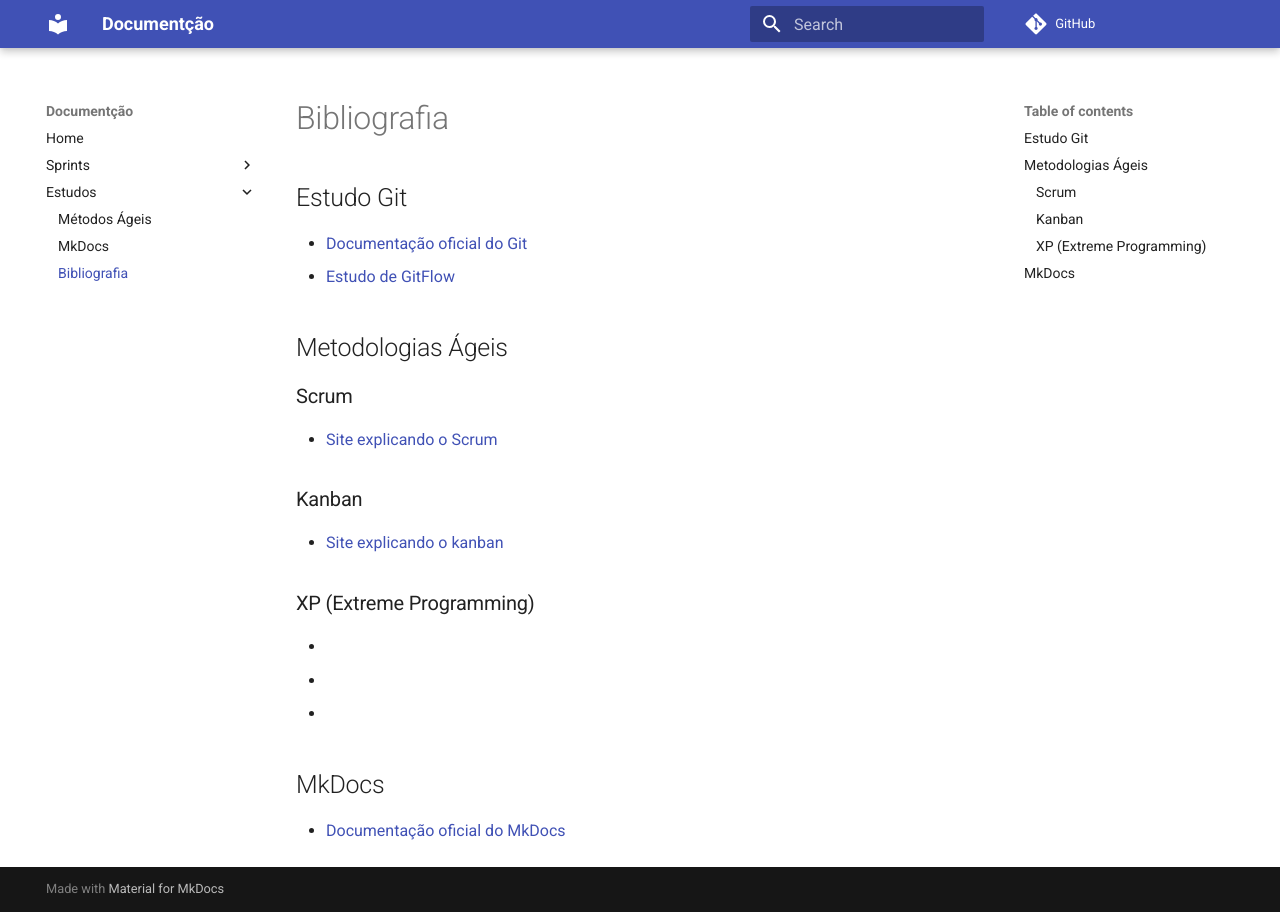
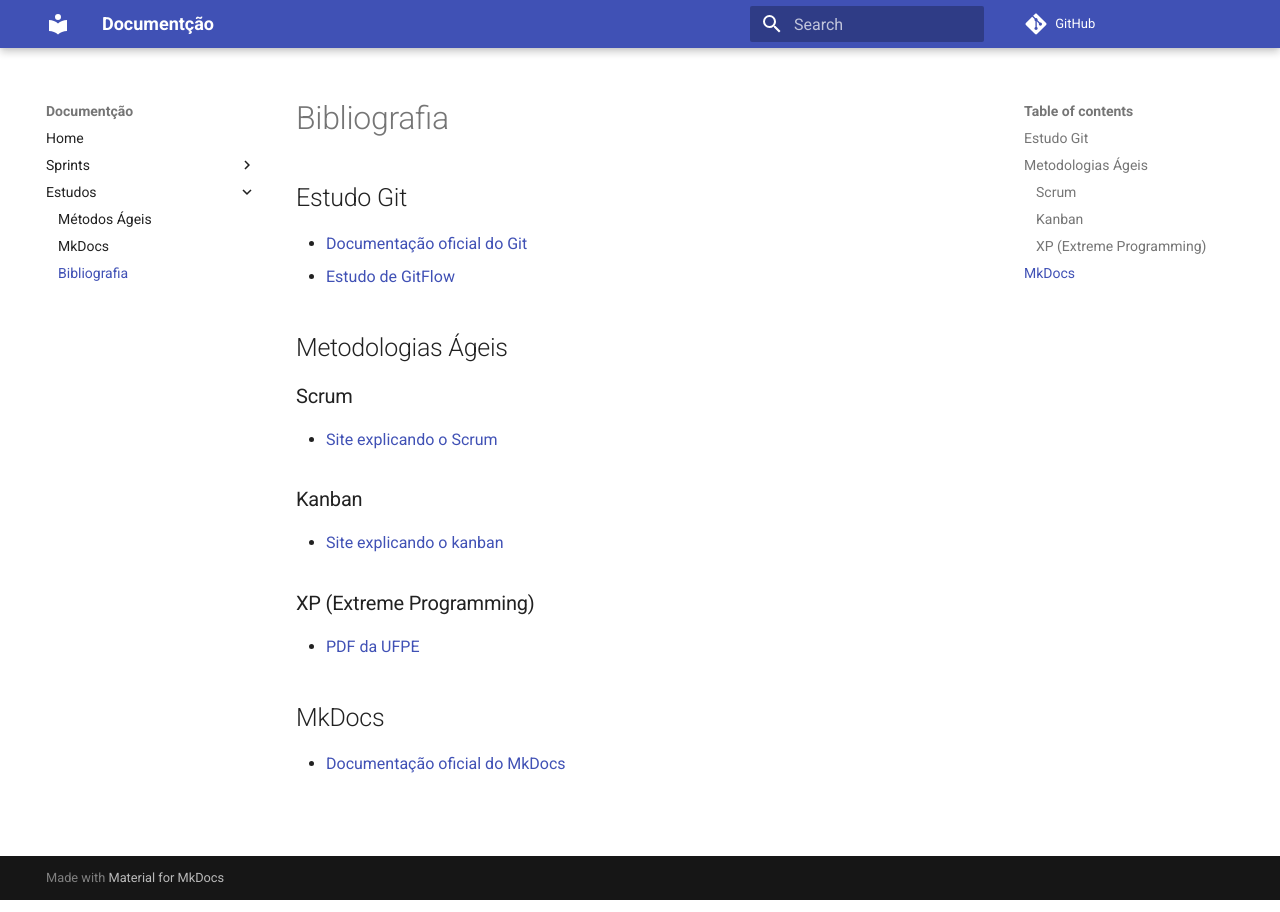
Before and after one commit to unb-mds/2024-1-forUnB, an MkDocs documentation site: the page built from docs/estudos/bibliografia.md, in a window 1280 px wide. Built offline with MkDocs 1.6.1 and Material for MkDocs 9.7.7, drawn with Linux system fonts in a browser that asks for light colours; comment, search, counter and statistics services are not loaded.

Commit message:
#7 fixing issue

```diff
--- a/docs/estudos/bibliografia.md
+++ b/docs/estudos/bibliografia.md
@@ -10,9 +10,7 @@
 - [Site explicando o kanban](https://www.atlassian.com/br/agile/kanban)
 
 ### XP (Extreme Programming)
-- []()
-- []()
-- []()
+- [PDF da UFPE](https://www.cin.ufpe.br/~gamr/FAFICA/Desenvolvimento%20de%20sistemas/XP.pdf)
 
 ## MkDocs
 
--- a/mkdocs.yml
+++ b/mkdocs.yml
@@ -6,7 +6,6 @@ nav:
   - Sprints:
       - Sprint 0: sprints/sprint0.md
       - Sprint 1: sprints/sprint1.md
-      - Sprint 2: sprints/sprint2.md
 
   - Estudos:
       - Métodos Ágeis: estudos/metodos-ageis.md
```
